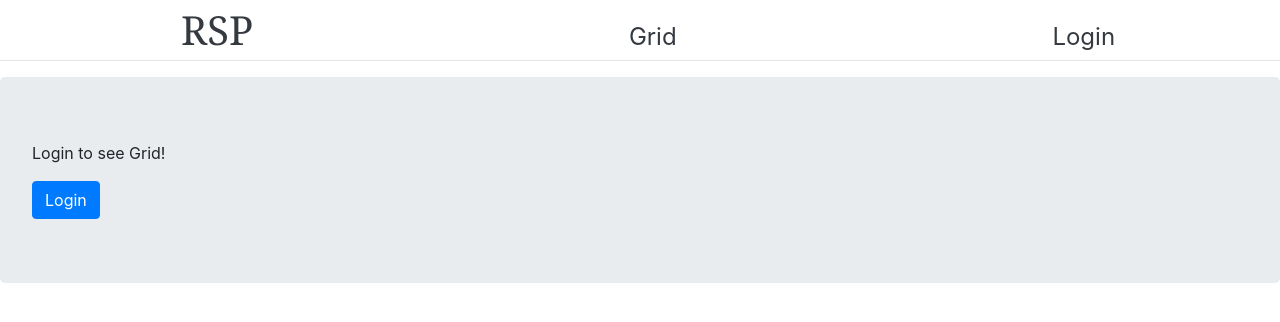
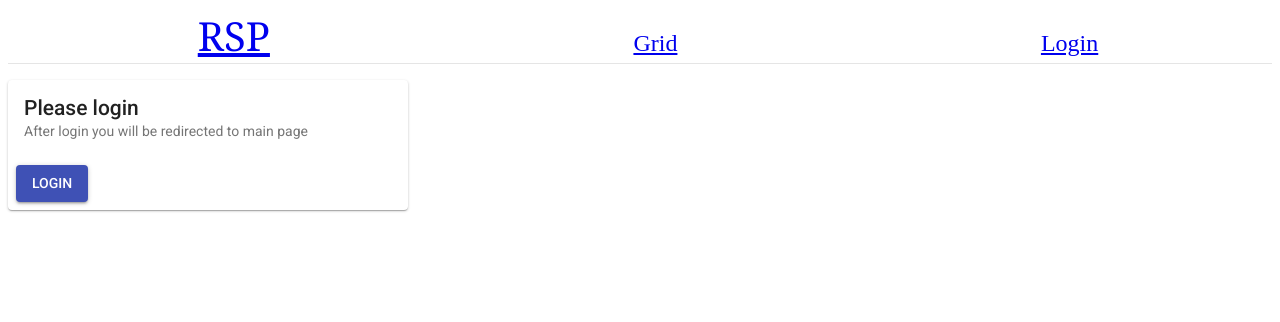
Before and after one commit to MaksimSkavysh/calendar, a React (Create React App) app: page /login in a window 1280 px wide. Shown: the top 322 px of the page. Built offline with nearby package versions, Linux system fonts and the light colour scheme.

Commit message:
Add material-ui

```diff
--- a/package.json
+++ b/package.json
@@ -3,7 +3,8 @@
   "version": "0.1.0",
   "private": true,
   "dependencies": {
-    "bootstrap": "^4.2.1",
+    "@material-ui/core": "^3.9.3",
+    "@material-ui/icons": "^3.0.2",
     "classnames": "^2.2.6",
     "moment": "^2.23.0",
     "node-sass": "^4.11.0",
@@ -14,7 +15,6 @@
     "react-redux": "^6.0.0",
     "react-router-dom": "^4.3.1",
     "react-scripts": "^2.1.8",
-    "reactstrap": "^7.0.2",
     "redux": "^4.0.1",
     "redux-logger": "^3.0.6",
     "redux-thunk": "^2.3.0"
--- a/public/index.html
+++ b/public/index.html
@@ -8,6 +8,8 @@
     />
     <meta name="theme-color" content="#000000" />
     <title>Hostess-Admin</title>
+    <link rel="stylesheet" href="https://fonts.googleapis.com/css?family=Roboto:300,400,500">
+    <link rel="stylesheet" href="https://fonts.googleapis.com/icon?family=Material+Icons">
   </head>
   <body>
     <noscript>You need to enable JavaScript to run this app.</noscript>
--- a/src/index.js
+++ b/src/index.js
@@ -6,8 +6,6 @@
 import store from './store'
 import App from './components/app'
 
-import 'bootstrap/dist/css/bootstrap.min.css'
-
 ReactDOM.render(
     <Provider store={store}>
         <BrowserRouter>
--- a/src/pages/login-page.js
+++ b/src/pages/login-page.js
@@ -1,22 +1,34 @@
 import React from 'react'
 import {Redirect} from 'react-router-dom'
 
-const LoginPage = ({login, setLogin}) => {
+import Card from '@material-ui/core/Card';
+import CardActions from '@material-ui/core/CardActions';
+import CardContent from '@material-ui/core/CardContent';
+import Button from '@material-ui/core/Button';
+import Typography from '@material-ui/core/Typography';
 
+const LoginPage = ({ login, setLogin }) => {
     if (login) {
         return <Redirect to='/'/>
     }
 
     return (
-        <div className="jumbotron">
-            <p>Login to see Grid!</p>
-            <button
-                className='btn btn-primary'
-                onClick={setLogin}>
-                Login
-            </button>
-        </div>
-    )
+        <Card style={{maxWidth: '400px'}}>
+            <CardContent>
+                <Typography variant={'title'}>
+                    Please login
+                </Typography>
+                <Typography color="textSecondary">
+                    After login you will be redirected to main page
+                </Typography>
+            </CardContent>
+            <CardActions>
+                <Button variant={'contained'} color={'primary'} onClick={setLogin}>
+                    Login
+                </Button>
+            </CardActions>
+        </Card>
+    );
 }
 
 export default LoginPage
```
Also changed, not shown: 1 other file (tests, documents, lock files or other folders).
